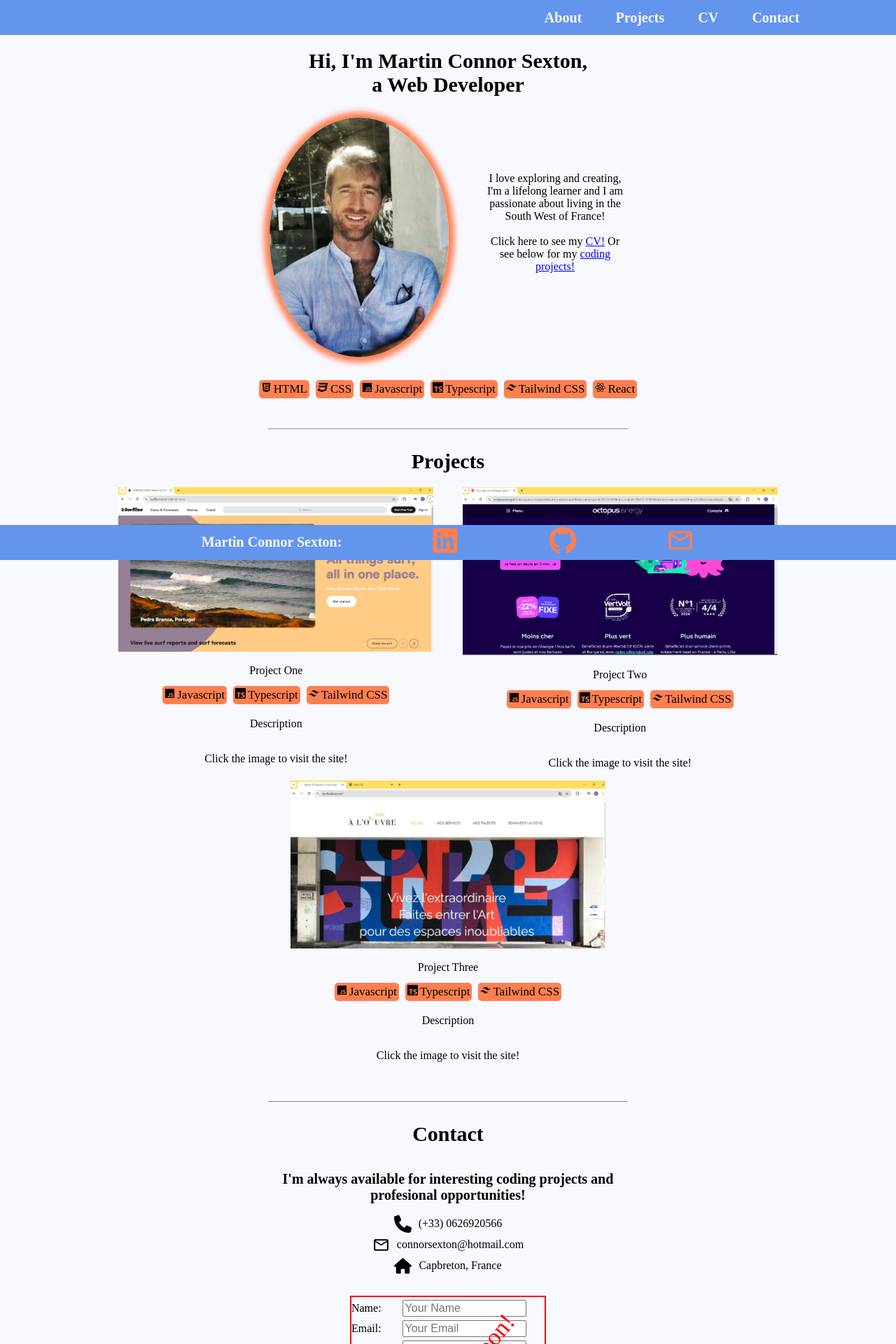
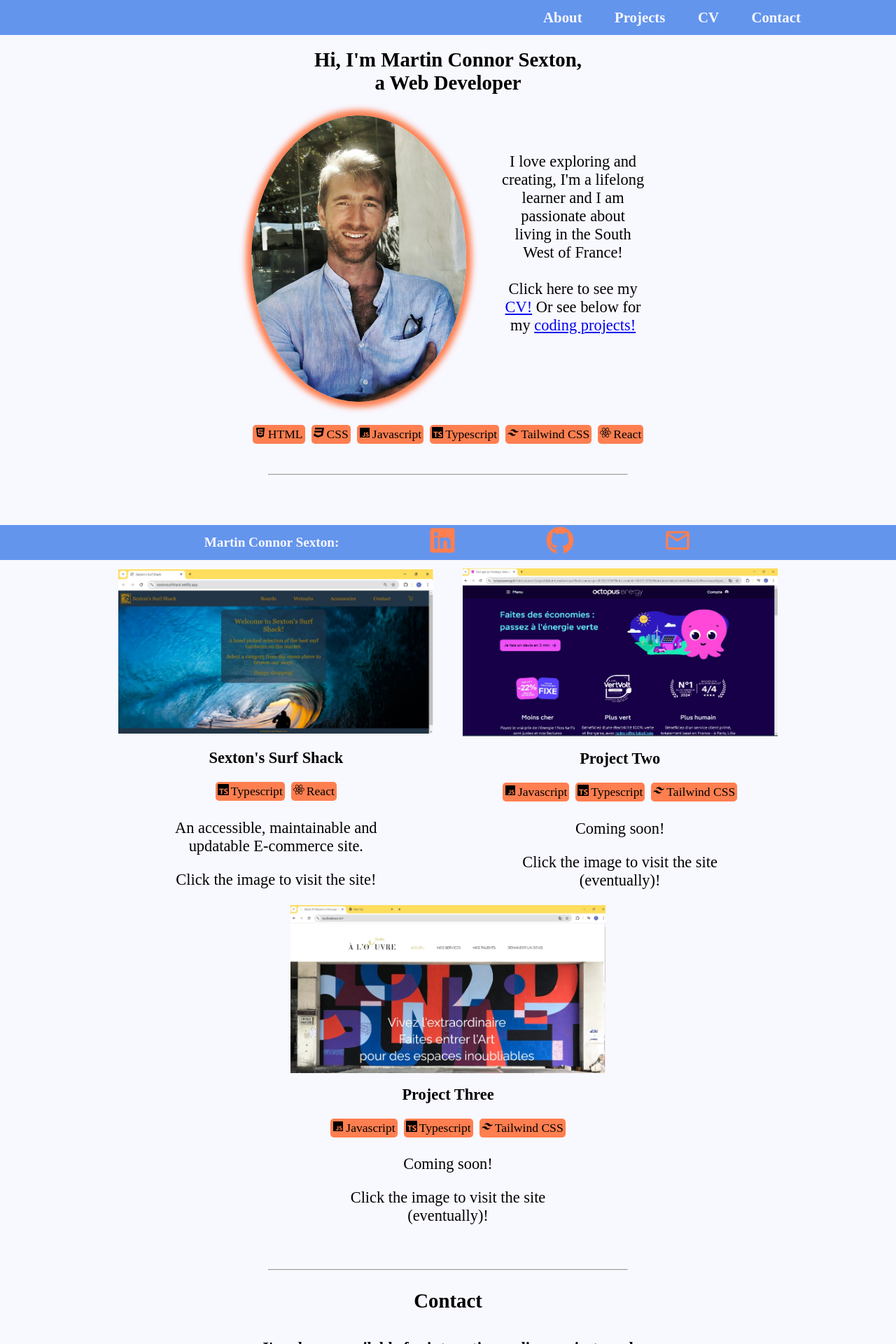
Before and after one commit to ConCapbreton/JuniorDeveloperPortfolio, a React (Vite) app: page / in a window 1280 px wide. Shown: the top 1920 px of the page at 70% size. Built offline with nearby package versions, Linux system fonts and the light colour scheme.

Commit message:
ProjectOneUpdatePlusFormatting

```diff
--- a/src/components/CV/Languages.tsx
+++ b/src/components/CV/Languages.tsx
@@ -20,15 +20,15 @@ const Languages = () => {
       <div className="language-container" style={languages ? show : hidden}>
         <div className="flag-language-div">
           <Flag country="GB" size={70}/>
-          <h3>English: mother tongue</h3>
+          <p>English: mother tongue</p>
         </div>
         <div className="flag-language-div">
           <Flag country="FR" size={70}/>
-          <h3>French: fluent</h3>
+          <p>French: fluent</p>
         </div>
         <div className="flag-language-div">
           <Flag country="ES" size={70}/>
-          <h3>Spanish: fluent</h3>
+          <p>Spanish: fluent</p>
         </div>
         <p className="languages" id="final-showless" onClick={toggleSection}><a href="#cv-one">Show less of Languages</a></p>
       </div>
--- a/src/components/MainPage/Contact.tsx
+++ b/src/components/MainPage/Contact.tsx
@@ -10,7 +10,6 @@ const Contact = () => {
     <div id="contact-one" onClick={menuOff}>
       <h1>Contact</h1>
       <div id="contact-two">
-
           <div id="contact-left">
             <h2>I'm always available for interesting coding projects and profesional opportunities!</h2>
             <div className="contact-icon-text">
@@ -26,7 +25,6 @@ const Contact = () => {
               <p>Capbreton, France</p>
             </div>
           </div>
-
           <div id="form-coming-soon">
             <p>Form coming soon!</p>
             <div id="contact-right">
--- a/src/components/MainPage/Projects.tsx
+++ b/src/components/MainPage/Projects.tsx
@@ -1,6 +1,7 @@
 import { IoLogoJavascript } from "react-icons/io5";
 import { SiTypescript } from "react-icons/si";
 import { RiTailwindCssFill } from "react-icons/ri";
+import { FaReact } from "react-icons/fa";
 import { useMenuContext } from "../../context/MenuContext";
 
 const Projects = () => {
@@ -11,15 +12,14 @@ const Projects = () => {
       <h1>Projects</h1>
       <div id="projects-two">
         <div className="individual-project">
-          <img id="project-one" className="project-image" src="/img/ProjectExampleOne.jpg" />
+          <a href="https://sextonssurfshack.netlify.app/" target="_blank"><img id="project-one" className="project-image" src="/img/ProjectExampleOne.jpg" /></a>
           <br />
-          <label htmlFor="project-one">Project One</label>
+          <label htmlFor="project-one">Sexton's Surf Shack</label>
           <div id="tech-icon-labels-holder">
-            <div className="tech-icon-labels"><a><IoLogoJavascript /></a>Javascript</div>
             <div className="tech-icon-labels"><a><SiTypescript /></a>Typescript</div>
-            <div className="tech-icon-labels"><a><RiTailwindCssFill /></a>Tailwind CSS</div>
+            <div className="tech-icon-labels"><a><FaReact /></a>React</div>
           </div>
-          <p>Description</p>
+          <p>An accessible, maintainable and updatable E-commerce site.</p>
           <p>Click the image to visit the site!</p>
         </div>
         <div className="individual-project">
@@ -31,8 +31,8 @@ const Projects = () => {
             <div className="tech-icon-labels"><a><SiTypescript /></a>Typescript</div>
             <div className="tech-icon-labels"><a><RiTailwindCssFill /></a>Tailwind CSS</div>
           </div>
-          <p>Description</p>
-          <p>Click the image to visit the site!</p>
+          <p>Coming soon!</p>
+          <p>Click the image to visit the site (eventually)!</p>
         </div>
         <div className="individual-project">
           <img id="project-three" className="project-image" src="/img/ProjectExampleThree.jpg" />
@@ -43,8 +43,8 @@ const Projects = () => {
             <div className="tech-icon-labels"><a><SiTypescript /></a>Typescript</div>
             <div className="tech-icon-labels"><a><RiTailwindCssFill /></a>Tailwind CSS</div>
           </div>
-          <p>Description</p>
-          <p>Click the image to visit the site!</p>
+          <p>Coming soon!</p>
+          <p>Click the image to visit the site (eventually)!</p>
         </div>
       </div>
       <hr id="projects-hr"/>
--- a/src/context/MenuContext.tsx
+++ b/src/context/MenuContext.tsx
@@ -46,7 +46,7 @@ const MenuProvider = ({children}: ChildrenType) => {
         display: "flex",
         flexDirection: "column",}
     const menuHide: CSSProperties = {display: "none",}
-    const hamburgerColumnCorretion: CSSProperties = {marginTop: "175px",}
+    const hamburgerColumnCorretion: CSSProperties = {marginTop: "179px",}
 
 
     const [menu, setMenu] = useState<boolean>(window.innerWidth < 1024 ? true : false)
--- a/src/index.css
+++ b/src/index.css
@@ -1,3 +1,7 @@
+html {
+  scroll-behavior: smooth;
+}
+
 :root {
   --headerfooter: cornflowerblue;
   --icons: coral;
@@ -16,6 +20,15 @@ body, #root {
   align-items: center;
   background-color: var(--bgcolor);
 }
+
+h1 {
+  text-align: center;
+  font-size: 1.3rem;
+ }
+ h2 {
+   text-align: center;
+   font-size: 1rem;
+ }
 
 #header-div {
   width: 100%;
@@ -43,7 +56,7 @@ body, #root {
   color: var(--navtext);
   text-decoration: none;
   font-weight: bold;
-  font-size: 20px;
+  font-size: 1.3rem;
 }
 
 #nav>a:hover, #nav-cv>a:hover {
@@ -69,7 +82,7 @@ body, #root {
 
 .hamburger-icon {
   color: var(--navtext);
-  font-size: 40px;
+  font-size: 2.5rem;
 }
 
 .hamburger-icon:hover {
@@ -78,7 +91,7 @@ body, #root {
 
 #hamburger-menu-options>a {
   color: var(--icons);
-  font-size: 20px;
+  font-size: 1.3rem;
   margin: 10px;
   border-bottom: 1px solid var(--icons);
   text-decoration: none;
@@ -88,17 +101,16 @@ body, #root {
   color: var(--navtext);
 }
 
+#about-div {
+  min-height: calc(100vh - 110px);
+}
+
 #about-div, #contact-one {
   width: 100%;
   display: flex;
   flex-direction:column;
   align-items: center;
   scroll-margin-top: 50px;
-}
-
-h1 {
- text-align: center;
- font-size: 20px;
 }
 
 #image-container {
@@ -132,7 +144,7 @@ h1 {
 }
 
 .tech-icon-labels {
-  font-size: 17px;
+  font-size: 1.1rem;
   color: black;
   background-color: var(--icons);
   margin: 3px;
@@ -152,7 +164,7 @@ h1 {
 }
 
 .tech-icon-labels>a {
-  font-size: 15px;
+  font-size: 1rem;
   margin-right: 3px;
   margin-top: 3px;
 }
@@ -172,7 +184,6 @@ hr {
   display: flex;
   flex-wrap: wrap;
   justify-content: space-evenly;
-
 }
 
 .individual-project {
@@ -181,12 +192,25 @@ hr {
   align-items: center;
 }
 
+.individual-project>label, .individual-project>p {
+  max-width: 300px;
+}
+
 .project-image {
   width: 300px;
 }
 .project-image:hover {
   width: 320px;
   border: 3px solid var(--icons);
+}
+
+.individual-project>label {
+  font-weight: bold;
+  margin-bottom: 0.5rem;
+}
+
+.individual-project>p:first-of-type {
+  margin-bottom: 0;
 }
 
 #contact-one {
@@ -205,11 +229,6 @@ hr {
   margin-right: auto;
 }
 
-h2 {
-  text-align: center;
-  font-size: 16px;
-}
-
 .contact-icon-text {
   width: fit-content;
   margin: 0 auto 0 auto;
@@ -217,16 +236,14 @@ h2 {
   flex-direction: space-evenly;
   gap: 10px;
   height: 30px;
-
 }
 
 .contact-icon-text>p {
   margin-top: 3px;
-
 }
 
 .contact-icon-text>a {
-  font-size: 25px;
+  font-size: 1.5rem;
 }
 
 #contact-right {
@@ -241,13 +258,13 @@ h2 {
 }
 
 .contact-label-input>label {
-  font-size: 16px;
+  font-size: 1rem;
   width: 30%;
   margin: auto;
 }
 
 .contact-label-input>input, #message {
-  font-size: 16px;
+  font-size: 1rem;
   width: 70%;
 }
 
@@ -267,7 +284,7 @@ h2 {
 }
 
 #form-coming-soon>p {
-  font-size: 35px;
+  font-size: 2.1rem;
   color: red;
   background-color: transparent;
   position: relative;
@@ -292,12 +309,12 @@ h2 {
   display: none;
   color: var(--navtext);
   font-weight: bold;
-  font-size: 20px;
+  font-size: 1.2rem;
 }
 
 #footer-div>a {
   color: var(--icons);
-  font-size: 40px;
+  font-size: 2.5rem;
   padding-top: 5px;
 }
 
@@ -309,10 +326,22 @@ h2 {
   #about-div {
     width: 640px;
   }
+  h1 {
+    font-size: 2rem;
+  }
+  p, h2, h3, h4, label {
+    font-size: 1.4rem;
+  }
+  li {
+    font-size: 1.2rem;
+  }
   #image-container {
     gap: 10px;
     margin-top: 20px;
     margin-bottom: 80px;
+  }
+  #image-container>img {
+    width: 50%;
   }
   #image-container>p {
     margin-bottom: -60px;
@@ -327,7 +356,7 @@ h2 {
     width: 100%;
   }
   h1 {
-    font-size: 30px;
+    font-size: 1.8rem;
   }
   #nav {
     display: flex;
@@ -344,7 +373,7 @@ h2 {
     gap: 50px;
   }
   #image-container>img {
-    width: 25%;
+    width: 40%;
   }
   #image-container>p {
     margin-top: -10%;
@@ -365,9 +394,6 @@ h2 {
     margin-left: auto;
     margin-right: auto;
   }
-  h2 {
-    font-size: 20px;
-  }
   #footer-div>p {
     display: contents;
   }
@@ -376,6 +402,9 @@ h2 {
 @media (min-width: 1280px) {
   #about-div, #projects-one {
   width: 1024px;
+  }
+  #image-container>img {
+    width: 30%;
   }
   .project-image {
     width: 450px;
@@ -389,10 +418,23 @@ h2 {
   #about-div {
     max-width: 1280px;
   }
+  h1 {
+    font-size: 2.5rem;
+  }
+  p, h2, h3, h4, label {
+    font-size: 1.5rem;
+  }
+  li {
+    font-size: 1.2rem;
+  }
+  #image-container>img {
+    width: 35%;
+  }
 }
 
 #cv-one {
   width: 100%;
+  min-height: calc(100vh - 110px);
   padding-bottom: 125px;
 }
 
@@ -445,7 +487,7 @@ h2 {
 .cv-section>a {
   grid-column: 3;
   height: 50%;
-  font-size: 35px;
+  font-size: 3rem;
   margin-bottom: 10px;
   display: flex;
   align-items: center;
@@ -460,7 +502,7 @@ h2 {
 }
 
 .cert-container>h3 {
-  width: 90%;
+  width: 60%;
   text-align: center;
   margin: 30px auto 10px auto;
 }
@@ -473,9 +515,10 @@ h2 {
   border: 3px solid var(--icons);
 }
 
+
 .school-container {
   width: 90%;
-  max-width: 450px;
+  max-width: 600px;
   margin: 30px auto 30px auto;
 }
 
@@ -540,10 +583,14 @@ h2 {
 
 @media (min-width: 768px) {
   .cv-section {
-    grid-template-columns: 300px 80px 35px;
+    grid-template-columns: 350px 100px 35px;
+  }
+  .cv-section>h2, .cv-section>p {
+    font-size: 1.2rem;
+  }
 }
-
 @media (min-width: 1024px) {
   .cv-section {
-    grid-template-columns: 400px 80px 35px;
+    grid-template-columns: 450px 100px 35px;
+  }
 }
```
Also changed, not shown: public/img/ProjectExampleOne.jpg, 1 other file (tests, documents, lock files or other folders).
